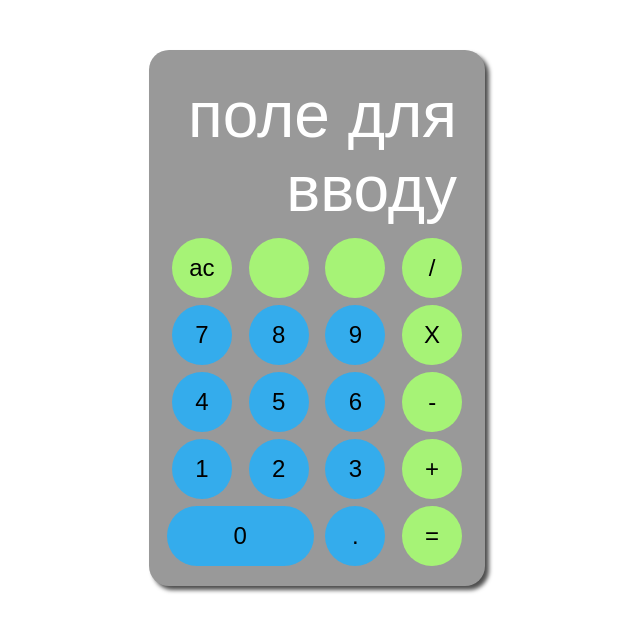
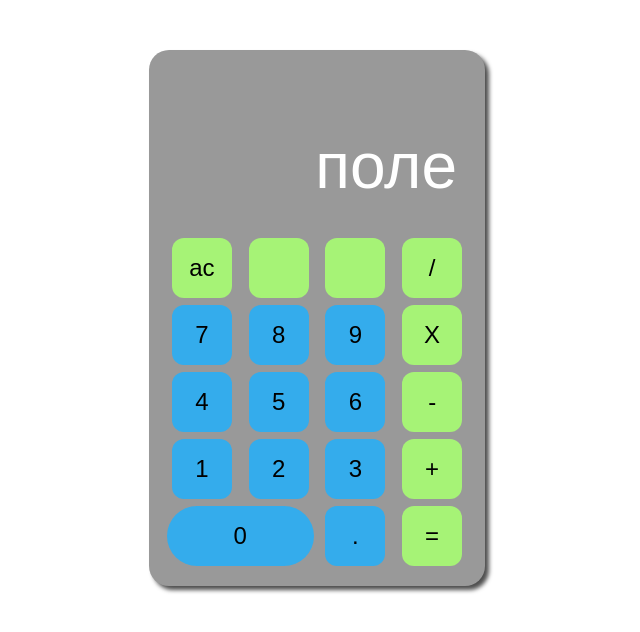
Before and after one commit to ObMeDjYvAcH/laba_1_programing, a plain HTML site: page index.html in a window 1280 px wide. Shown: the whole page, without its empty margins (323-963 px from the left). Drawn offline with Linux system fonts and the light colour scheme.

Commit message:
Add files via upload

```diff
--- a/index.html
+++ b/index.html
@@ -9,7 +9,7 @@
   <body>
     <div class="calc">
       <div class="calc-screen">
-        <p>поле для вводу</p>
+        <p>поле</p>
       </div>
       <div class="buttons">
         <div class="btn ac bg-grey">ac</div>
--- a/style.css
+++ b/style.css
@@ -2,7 +2,6 @@
   margin: 50px auto;
   width: 300px;
   height: 500px;
-  /* border: 1px solid #000; */
   border-radius: 20px;
   background: #999;
   color: #fff;
@@ -39,7 +38,7 @@
   height: 60px;
   background: rgb(52, 172, 236);
   color: black;
-  border-radius: 50%;
+  border-radius: 20%;
   text-align: center;
   line-height: 60px;
   font-size: 1.5rem;
```
